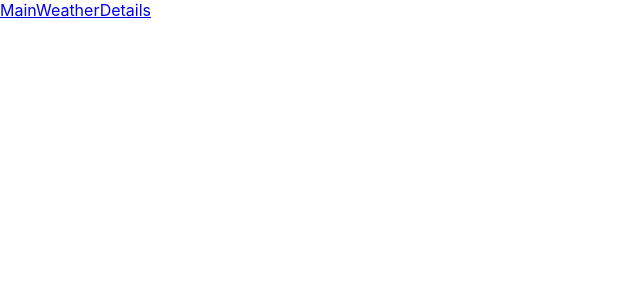
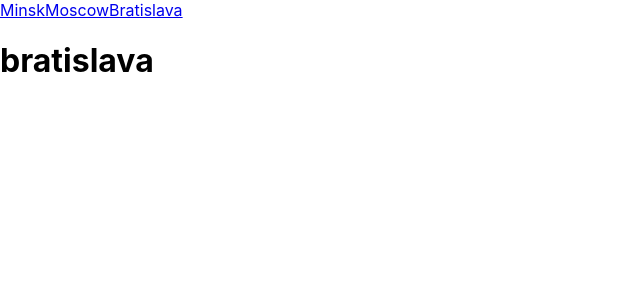
Before and after one commit to alexius90e/weather-forecast, a React (Create React App) app: page /weather/bratislava in a window 1280 px wide. Before the commit this address had no page. Shown: the top 300 px of the page, without its empty margins (0-640 px from the left). Built offline with nearby package versions, Linux system fonts and the light colour scheme.

Commit message:
fix: fixed roting issues

```diff
--- a/public/index.html
+++ b/public/index.html
@@ -4,15 +4,7 @@
     <meta charset="utf-8" />
     <link rel="icon" href="%PUBLIC_URL%/favicon.ico" />
     <meta name="viewport" content="width=device-width, initial-scale=1" />
-    <meta name="theme-color" content="#000000" />
-    <meta
-      name="description"
-      content="Web site created using create-react-app"
-    />
-    <link rel="apple-touch-icon" href="%PUBLIC_URL%/logo192.png" />
-    <link rel="manifest" href="%PUBLIC_URL%/manifest.json" />
-
-    <title>React App</title>
+    <title>Weather Forecast</title>
   </head>
   <body>
     <noscript>You need to enable JavaScript to run this app.</noscript>
--- a/src/App.tsx
+++ b/src/App.tsx
@@ -1,17 +1,14 @@
 import { MainPage } from 'components/MainPage';
 import { WeatherDetails } from 'components/WeatherDetails';
 import React, { FC } from 'react';
-import { NavLink, Route, Routes } from 'react-router-dom';
+import { Navigate, Route, Routes } from 'react-router-dom';
 
 export const App: FC = () => {
   return (
     <>
-      <nav>
-        <NavLink to={'/'}>Main</NavLink>
-        <NavLink to={'/details'}>WeatherDetails</NavLink>
-      </nav>
       <Routes>
-        <Route path="/" element={<MainPage />} />
+        <Route path="/" element={<Navigate to={'/weather/moscow'} />} />
+        <Route path="/weather/:city" element={<MainPage />} />
         <Route path="/details" element={<WeatherDetails />} />
       </Routes>
     </>
--- a/src/components/MainPage.tsx
+++ b/src/components/MainPage.tsx
@@ -1,5 +1,17 @@
 import React, { FC } from 'react';
+import { NavLink, useParams } from 'react-router-dom';
 
 export const MainPage: FC = () => {
-  return <p>MainPage</p>;
+  const { city } = useParams();
+
+  return (
+    <>
+      <nav>
+        <NavLink to={'/weather/minsk'}>Minsk</NavLink>
+        <NavLink to={'/weather/moscow'}>Moscow</NavLink>
+        <NavLink to={'/weather/bratislava'}>Bratislava</NavLink>
+      </nav>
+      <h1>{city}</h1>
+    </>
+  );
 };
```
